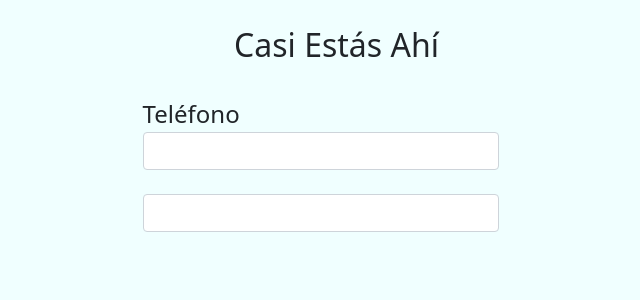
After one commit to ADSI-ITAM-2021/LA-MAQUINA-CEMENTERA, a Flask app: template pagina-web/templates/pages/register.html in a window 1280 px wide. The commit adds this page. Shown: the top 300 px of the page, without its empty margins (275-915 px from the left). Run offline with Flask 2, Linux system fonts and the light colour scheme; the template is opened without the code that fills it, so the values that code supplies are empty.

Commit message:
register añadido

```diff
--- /dev/null
+++ b/pagina-web/templates/pages/register.html
@@ -0,0 +1,63 @@
+<!DOCTYPE html>
+<html lang="en">
+  <head>
+    <meta charset="UTF-8" />
+    <meta http-equiv="X-UA-Compatible" content="IE=edge" />
+    <meta name="viewport" content="width=device-width, initial-scale=1.0" />
+    <title>Registrar Datos</title>
+    <link
+      href="https://cdn.jsdelivr.net/npm/bootstrap@5.0.0-beta3/dist/css/bootstrap.min.css"
+      rel="stylesheet"
+      integrity="sha384-eOJMYsd53ii+scO/bJGFsiCZc+5NDVN2yr8+0RDqr0Ql0h+rP48ckxlpbzKgwra6"
+      crossorigin="anonymous"
+    />
+    <style>
+      body {
+        margin: 0;
+        background-color: azure;
+      }
+    </style>
+  </head>
+  <body>
+    <div class="container fluid" style="align-items: center; margin: 2%">
+      <div class="row">
+        <div class="col"></div>
+        <div class="col">
+          <h2>
+            &nbsp;&nbsp;&nbsp;&nbsp;&nbsp;&nbsp;&nbsp;&nbsp;&nbsp;&nbsp;
+            Casi Estás Ahí
+          </h2>
+        </div>
+        <div class="col"></div>
+      </div>
+      <br />
+      <div class="row">
+        <div class="col"></div>
+        <div class="col">
+          <span style="font-size: x-large">Teléfono</span>
+        </div>
+        <div class="col"></div>
+      </div>
+      <div class="row">
+          <div class="col"></div>
+          <div class="col">
+            <input type="text" class="form-control" id="tel"/>
+          </div>
+          <div class="col"></div>
+      </div>
+      <br />
+      <div class="row">
+        <div class="col"></div>
+        <div class="col">
+          <input type="text" class="form-control" id="tel"/>
+        </div>
+        <div class="col"></div>
+    </div>
+    </div>
+    <script
+      src="https://cdn.jsdelivr.net/npm/bootstrap@5.0.0-beta3/dist/js/bootstrap.bundle.min.js"
+      integrity="sha384-JEW9xMcG8R+pH31jmWH6WWP0WintQrMb4s7ZOdauHnUtxwoG2vI5DkLtS3qm9Ekf"
+      crossorigin="anonymous"
+    ></script>
+  </body>
+</html>
```
Also changed, not shown: pagina-web/templates/index.html (+4 -8 lines).
